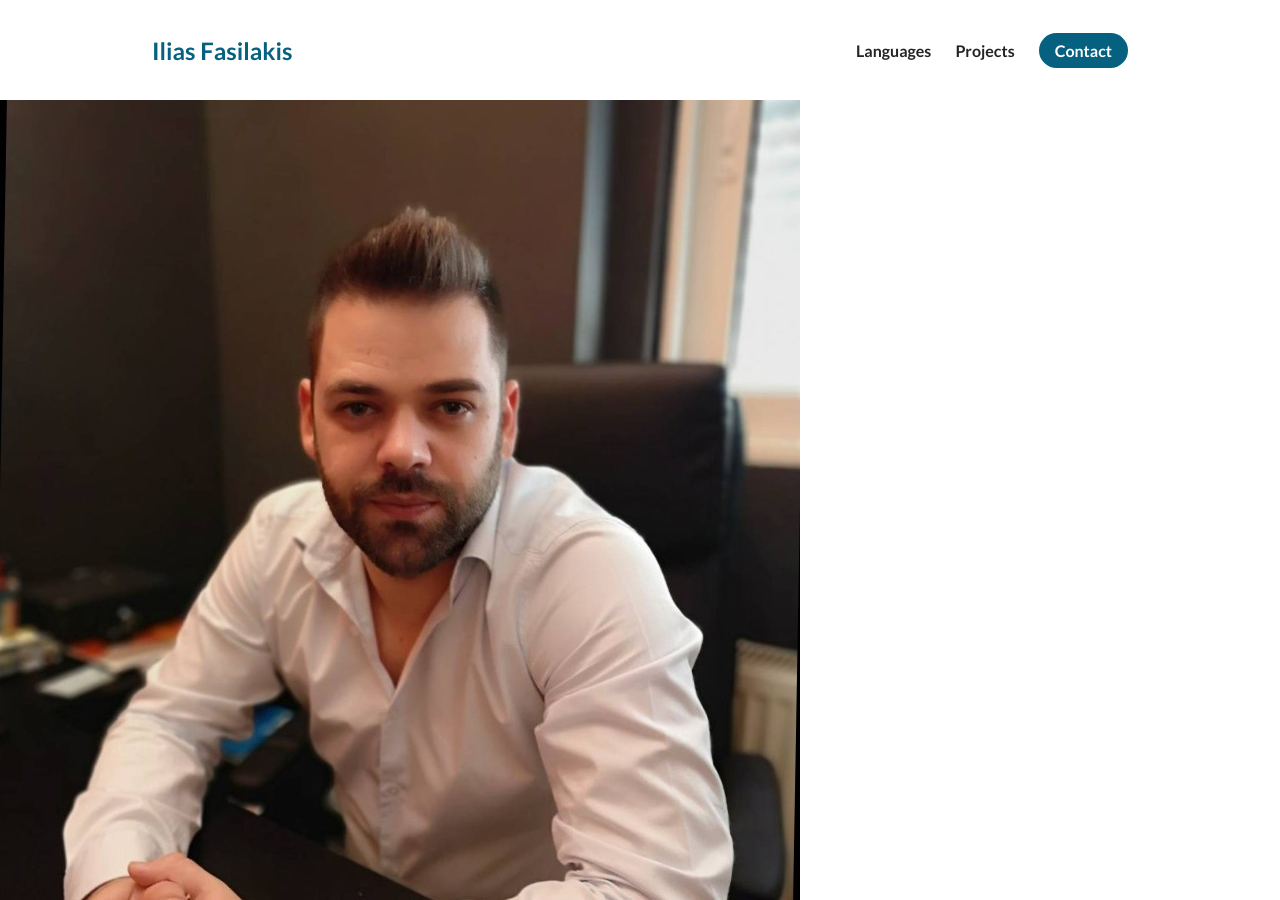
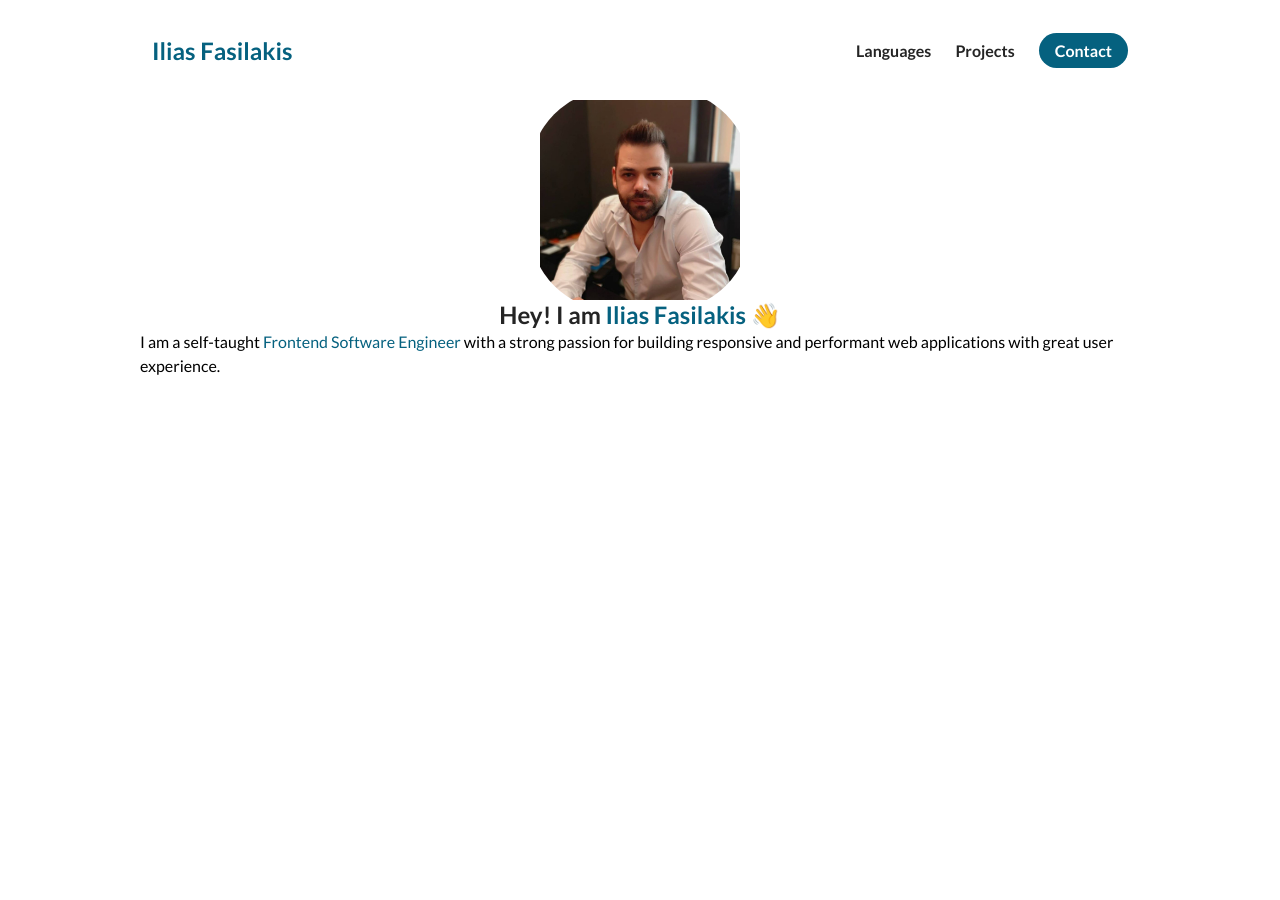
Before and after one commit to iliasFs/E-portfolio, a plain HTML site: page index.html in a window 1280 px wide. Shown: the top 900 px of the page. After the commit the page ends 800 px from the top, so only its background shows below. Drawn offline with Linux system fonts and the light colour scheme.

Commit message:
changes in about section

```diff
--- a/index.html
+++ b/index.html
@@ -36,17 +36,17 @@
         </ul>
       </nav>
 
-      <div>
+      <div class="flex-1 flex">
         <div class="about-me__info row">
           <div class="about-me__info--container">
             <figure class="about-me__picture--mask">
-              <img src="./assets/1579784773578.jpeg" alt="My image" />
+              <img src="./assets/1579784773578.jpeg" class="about-me__picture" alt="My image" />
             </figure>
             <h1 class="about-me__info--title">
               Hey! I am <span class="color__name">Ilias Fasilakis</span> 👋
             </h1>
             <p>
-              I am a self-taught <span class="">Frontend Software Engineer</span> with a strong
+              I am a self-taught <span class="color__name">Frontend Software Engineer</span> with a strong
               passion for building responsive and performant web applications
               with great user experience.
             </p>
--- a/styles.css
+++ b/styles.css
@@ -1,95 +1,123 @@
-@import url('https://fonts.googleapis.com/css2?family=Lato:ital,wght@0,400;0,700;1,400&display=swap');
+@import url("https://fonts.googleapis.com/css2?family=Lato:ital,wght@0,400;0,700;1,400&display=swap");
 
 * {
-    margin: 0;
-    padding: 0;
-    box-sizing: border-box;
-    font-family: 'Lato', sans-serif;
+  margin: 0;
+  padding: 0;
+  box-sizing: border-box;
+  font-family: "Lato", sans-serif;
+}
+
+h1,
+h2,
+h3,
+h4,
+h5,
+h6,
+span {
+  color: #242424;
+  text-align: center;
+  line-height: 1.25;
+}
+
+p {
+  line-height: 1.5;
+  font-size: 16px;
+}
+
+.row {
+  width: 100%;
+  max-width: 1000px;
+  margin: 0 auto;
+}
+
+/*            NAVIGATION-BAR         */
+
+nav {
+  height: 100px;
+  width: 100%;
+  max-width: 1000px;
+  margin: 0 auto;
+  display: flex;
+  justify-content: space-between;
+  align-items: center;
+}
+
+ul {
+  list-style-type: none;
+}
+
+.nav__link--list {
+  display: flex;
+}
+
+.nav__link--anchor {
+  margin: 0 12px;
+  text-decoration: none;
+  color: #242424;
+  font-weight: 700;
+}
+
+.nav__link--anchor-primary {
+  color: white;
+  background-color: #05617f;
+  padding: 8px 16px;
+  border-radius: 32px;
+  transition: all 500ms ease;
+}
+
+.nav__link--anchor-primary:hover {
+  background-color: #320e5a;
+}
+.personal__logo {
+  font-size: 24px;
+  font-weight: bold;
+  color: #05617f;
+  margin: 0 12px;
+}
+
+.color__name {
+  color: #05617f;
+}
+
+/*                  ABOUT SECTION               */
+
+#about-me {
+  min-height: 100vh;
+  display: flex;
+  flex-direction: column;
+}
+
+.flex-1 {
+  flex: 1;
+}
+
+.flex {
+  display: flex;
+}
+
+.about-me__info--container {
+  display: flex;
+  flex-direction: column;
+  align-items: center;
+}
+
+.about-me__picture--mask{
+
+
+    height:200px;
+    width:200px;
+    overflow:hidden;
+
 
 
 }
 
-h1, h2, h3, h4, h5, h6, span {
+.about-me__picture{
 
-color:#242424;
-text-align: center;
-line-height: 1.25;
-
-}
-
-p{
-
-    line-height: 1.5;
-    font-size: 16px;
-
-}
+    width:100%;
+    border-radius: 75px;
+    transform: scale(1.1);
 
 
 
-
-/*            NAVIGATION-BAR         */
-
- nav {
-
-    height: 100px;
-    width:100%;
-    max-width:1000px;
-    margin: 0 auto;
-    display:flex;
-    justify-content: space-between;
-    align-items: center;
-
 }
-
-ul{
-
-    list-style-type:none;
-
-}
-
-
-
-.nav__link--list{
-
-    display: flex;
-
-}
-
-.nav__link--anchor{
-
-    margin: 0 12px;
-    text-decoration: none;
-    color:#242424;
-    font-weight: 700;
-}
-
-.nav__link--anchor-primary{
-
-    color: white;
-    background-color: #05617f;
-    padding:8px 16px;
-    border-radius: 32px;
-    transition: all 500ms ease;
-
-}
-
-
-.nav__link--anchor-primary:hover {
-
-    background-color: #320E5A;
-
-}
-.personal__logo{
-
-    font-size: 24px;
-    font-weight: bold;
-    color: #05617f;
-    margin: 0 12px;
-
-}
-
-.color__name{
-
-    color:#05617f;
-
-}
```
